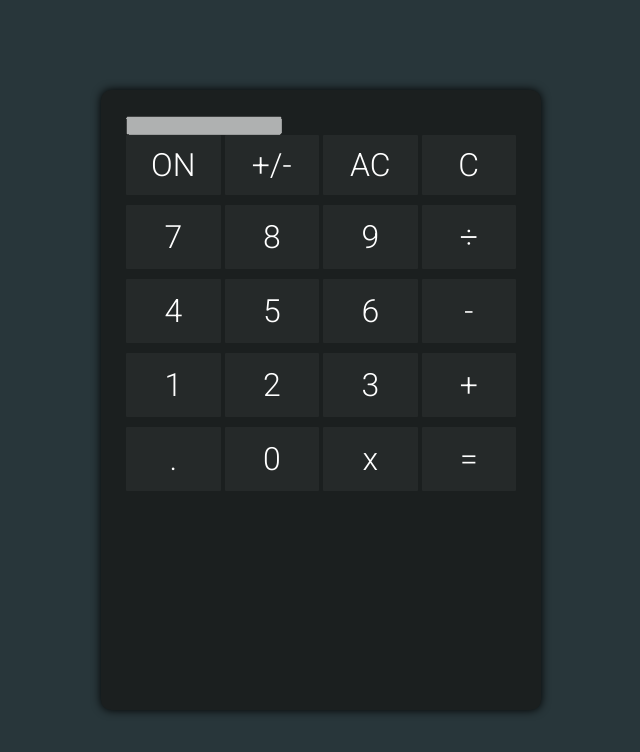
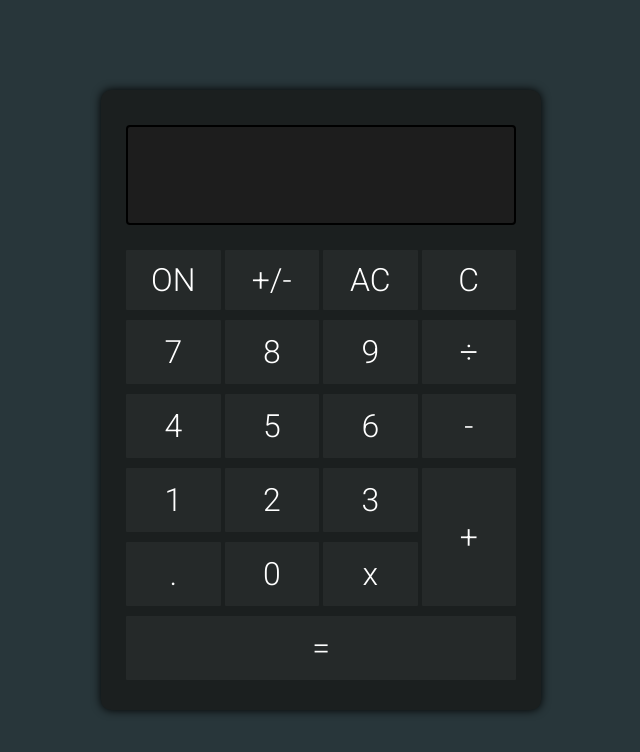
Before and after one commit to henriqfelix/calculator, a plain HTML site: page index.html in a window 1280 px wide. Shown: the whole page, without its empty margins (319-959 px from the left). Drawn offline with Linux system fonts and the light colour scheme.

Commit message:
finalizando estilo

```diff
--- a/css/style.css
+++ b/css/style.css
@@ -40,29 +40,30 @@ body{
     cursor: pointer;
     font-size: 32px;
     color: white;
-    transition: .2s ease-in;
+    transition: .3s ease-in;
 }
 
 #buttons > button:hover{
     background-color: #212424;
-    color: #1c9191;
+    color: #0fa7a7;
 }
 
-.visor{
+#visor{
     height: 100px;
     width: 100%;
     margin: 10px 0px 25px 0px;
     background-color: rgb(29, 29, 29);
     border: 2px solid rgb(0, 0, 0);
     border-radius: 4px;
+    transition: 1s ease-in;
 }
 
-.button2{
+#plus{
     grid-column: 4/5;
     grid-row: 4/6;
 }
 
-.button3{
+#equal{
     grid-column: 1/5;
 }
 
@@ -75,6 +76,7 @@ body{
     left: 30%;
     top: 30%;
     opacity: 0;
+    transition: 1s ease-in;
 }
 
 #brand > span{
```
